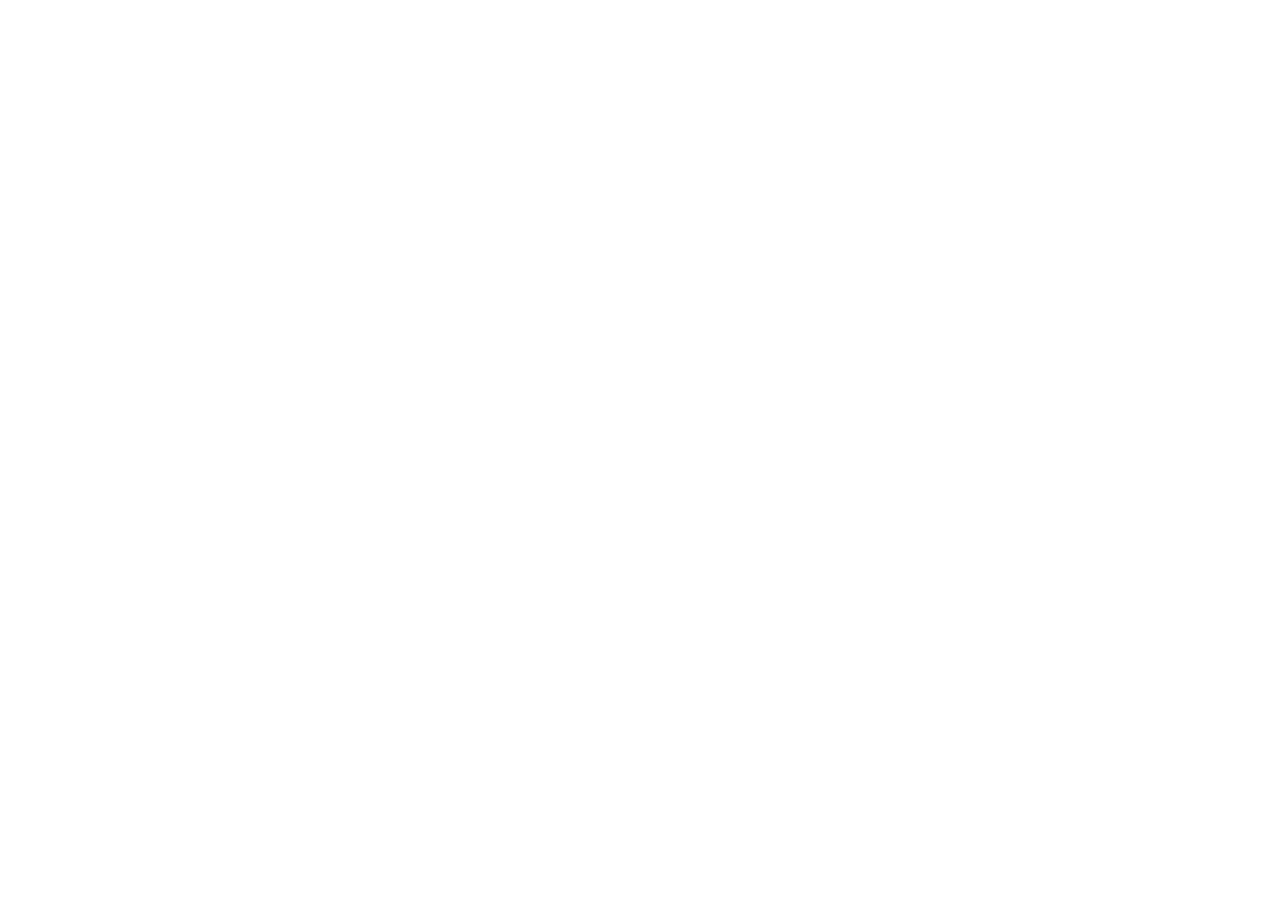
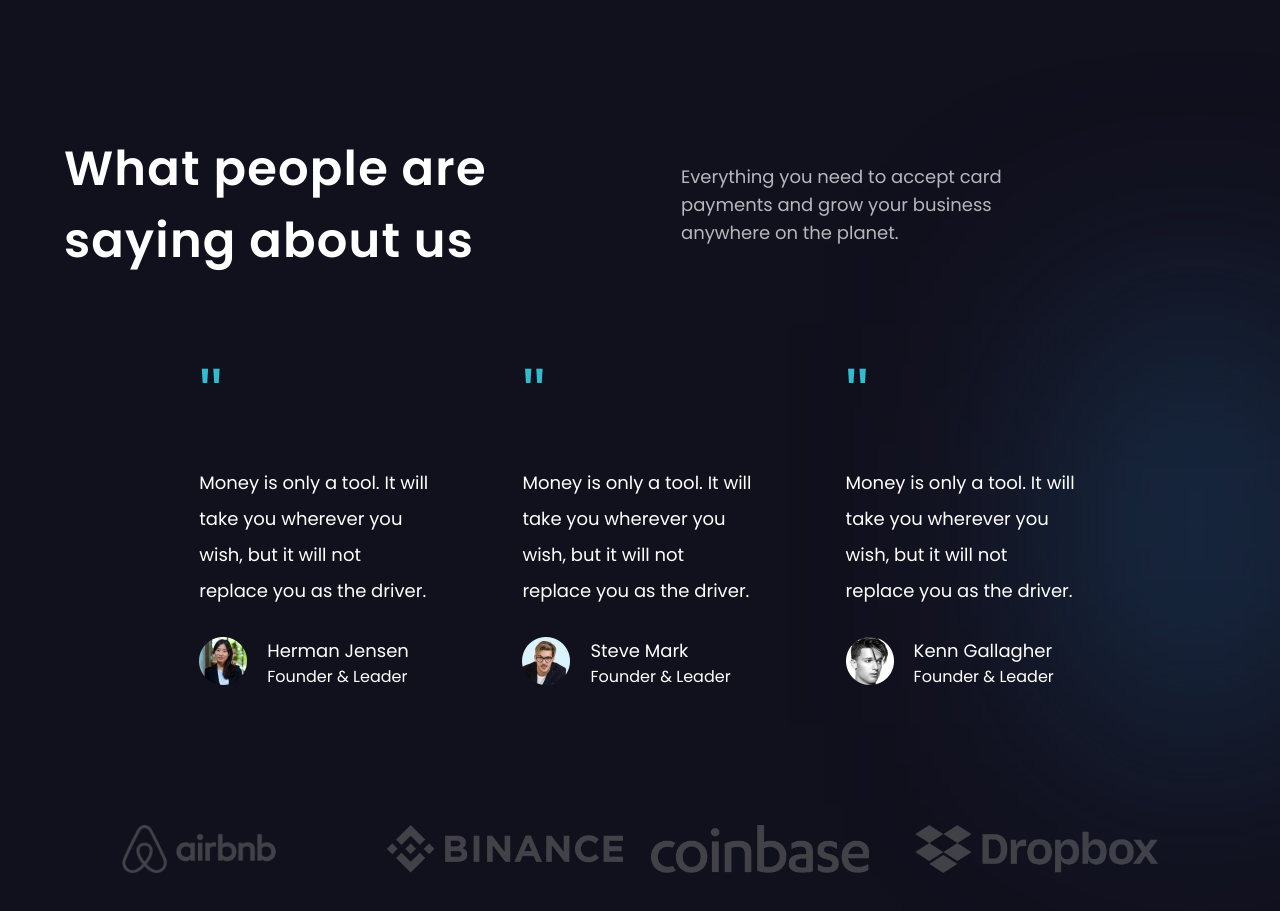
Before and after one commit to professor-12/Hoobank, a React (Vite) app: page / in a window 1280 px wide. Shown: the part 2680-3591 px from the top of the page. Before the commit the page ends 2653 px from the top, so only its background shows below. Built offline with nearby package versions, Linux system fonts and the light colour scheme.

Commit message:
Create Aboutus and Modified HomePage Width

```diff
--- /dev/null
+++ b/src/components/AboutsUs.tsx
@@ -0,0 +1,95 @@
+const data = [
+    {
+        photo: "/people01.a772086b.png",
+        details:
+            "Money is only a tool. It will take you wherever you wish, but it will not replace you as the driver.",
+        name: "Herman Jensen",
+        status: "Founder & Leader",
+    },
+    {
+        photo: "/people02.ee8ce82b.png",
+        details:
+            "Money makes your life easier. If you're lucky to have it, you're lucky.",
+        name: "Steve Mark",
+        status: "Founder & Leader",
+    },
+    {
+        photo: "/people03.d9f4f98a.png",
+        details:
+            "It is usually people in the money business, finance, and international trade that are really rich.",
+        name: "Kenn Gallagher",
+        status: "Founder & Leader",
+    },
+];
+const AboutsUs = () => {
+    return (
+        <section className="py-40">
+            <div className="text-white md:grid-flow-col space-y-3 md:space-y-0 text-center md:text-left grid items-center">
+                <h1 className="md:text-5xl text-4xl font-semibold tracking-wide md:w-[70%] leading-12 md:leading-[4.5rem]">
+                    What people are saying about us
+                </h1>
+                <p className="md:w-[70%] text-lg text-muted">
+                    Everything you need to accept card payments and grow your
+                    business anywhere on the planet.
+                </p>
+            </div>
+
+            <div className="md:grid grid-cols-3 py-12 gap-12 w-[80%] mx-auto">
+                {data.map((item) => (
+                    <div className="text-white z-[1] rounded-2xl hover:bg-gradient-to-tl to-[#6d6d6d84] from-[#11101d7b]  py-10 p-5 space-y-7">
+                        <h1 className="text-gradient text-7xl">''</h1>
+                        <p className="leading-9 text-lg">
+                            Money is only a tool. It will take you wherever you
+                            wish, but it will not replace you as the driver.
+                        </p>
+
+                        <div className="flex space-x-5">
+                            <div>
+                                <img className="w-12" src={item.photo} alt="" />
+                            </div>
+                            <div>
+                                <h1 className="text-lg">{item.name}</h1>
+                                <p>{item.status}</p>
+                            </div>
+                        </div>
+                    </div>
+                ))}
+                <div className="bg-gradient-to-r z-[0] absolute  right-0 h-[50%] blur-[123px] p-2 w-[20%] from-[#bca5ff00] from-0% to-100% to-[#214d76] " />
+            </div>
+
+            <div className="md:grid flex flex-wrap justify-center w-[90%] gap-5 py-12 mx-auto items-center md:grid-cols-4 grid-cols-3 ">
+                <div className="hover:bg-white">
+                    <img
+                        className="md:h-12 h-7"
+                        src="/airbnb.ac0ba47e.png"
+                        alt=""
+                    />
+                </div>
+                <div className="hover:bg-white">
+                    <img
+                        className="md:h-12 h-7"
+                        src="/binance.ef218256.png"
+                        alt=""
+                    />
+                </div>
+                <div className="hover:bg-white">
+                    <img
+                        className="md:h-12 h-7"
+                        src="/coinbase.fd06c89f.png"
+                        alt=""
+                    />
+                </div>
+                <div className="hover:bg-white">
+                    <img
+                        className="md:h-12 h-7"
+                        src="/dropbox.fb49a0e9.png"
+                        alt=""
+                    />
+                </div>
+                <div></div>
+            </div>
+        </section>
+    );
+};
+
+export default AboutsUs;
--- a/src/pages/Home.tsx
+++ b/src/pages/Home.tsx
@@ -1,3 +1,4 @@
+import AboutsUs from "../components/AboutsUs";
 import Billing from "../components/Billing";
 import GetStarted from "../components/GetStarted";
 import Hero from "../components/Hero";
@@ -6,12 +7,13 @@
 
 const Home = () => {
     return (
-        <div className="container px-2 md:px-12 lg:px-0 lg:w-[90%] mx-auto">
+        <div className="container px-4 md:px-12 lg:px-0 lg:w-[90%] mx-auto">
                 <NavBar />
                 <Hero />
                 <Stats />
             <GetStarted />
-            <Billing/>
+            <Billing />
+            <AboutsUs/>
         </div>
     );
 };
```
